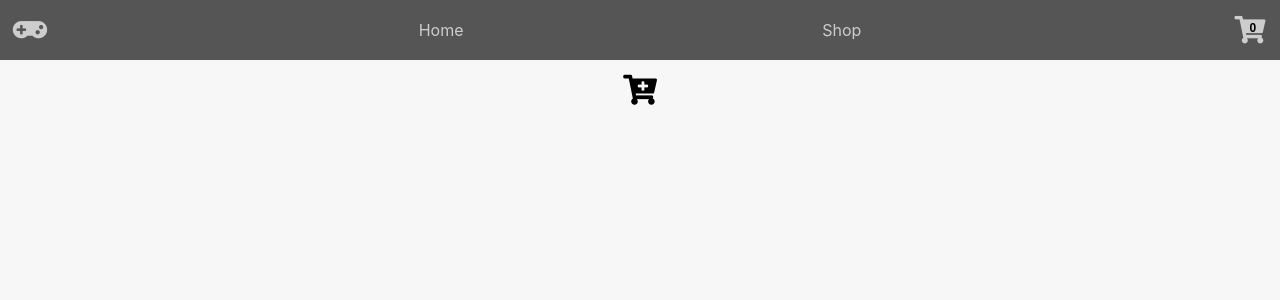
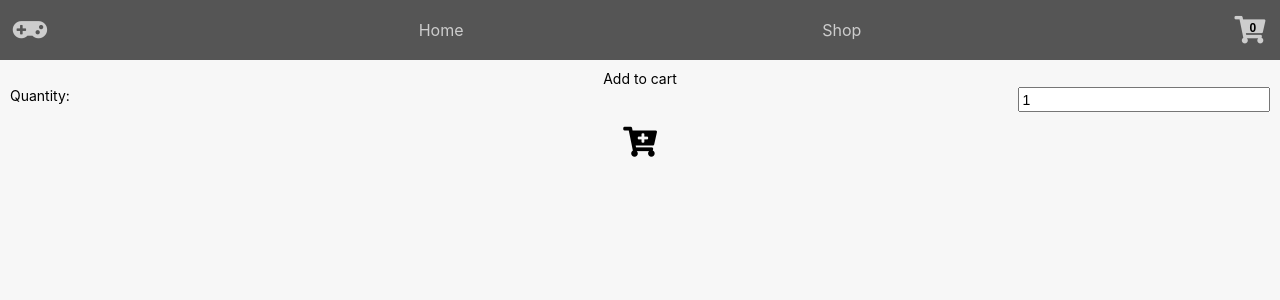
Before and after one commit to charliedodds/shopping-cart, a React (Create React App) app: page /shop/1 in a window 1280 px wide. Shown: the top 300 px of the page. Built offline with nearby package versions, Linux system fonts and the light colour scheme; no server answers.

Commit message:
Add ability to add to basket

```diff
--- a/src/components/Item.js
+++ b/src/components/Item.js
@@ -9,6 +9,7 @@ import '../styles/Item.css';
 
 const Item = ({ basket, setBasket }) => {
   const [item, setItem] = useState({});
+  const [qty, setQty] = useState(1);
   const { dealID } = useParams();
 
   const getItem = async () => {
@@ -24,11 +25,22 @@ const Item = ({ basket, setBasket }) => {
     getItem();
   }, []);
 
-  const handleClick = () => {
-    setBasket([
-      ...basket,
-      { name: item.gameInfo.name, price: item.gameInfo.salePrice },
-    ]);
+  const handleChange = (e) => {
+    setQty(e.target.value);
+  };
+
+  const handleSubmit = (e) => {
+    e.preventDefault();
+    let itemsToAdd = [];
+    for (let i = qty; i > 0; i--) {
+      itemsToAdd.push({
+        name: item.gameInfo.name,
+        price: item.gameInfo.salePrice,
+      });
+    }
+    setBasket([...basket, ...itemsToAdd]);
+    console.log(basket);
+    setQty(1);
   };
 
   return (
@@ -65,9 +77,23 @@ const Item = ({ basket, setBasket }) => {
           </section>
         </>
       )}
-      <button className='Item-add-to-cart' onClick={handleClick}>
-        <i className='fas fa-cart-plus'></i>
-      </button>
+      <form onSubmit={handleSubmit}>
+        <p>Add to cart</p>
+        <section className='Item-input-container'>
+          <label htmlFor='qty'>Quantity:</label>
+          <input
+            className='Item-input'
+            id='qty'
+            onChange={handleChange}
+            type='number'
+            min='0'
+            value={qty}
+          />
+        </section>
+        <button className='Item-add-to-cart'>
+          <i className='fas fa-cart-plus'></i>
+        </button>
+      </form>
     </article>
   );
 };
--- a/src/styles/Item.css
+++ b/src/styles/Item.css
@@ -31,6 +31,10 @@
   margin: 0.5rem 0;
 }
 
+.Item-input-container {
+  display: flex;
+}
+
 .Item-add-to-cart {
   margin: 1rem auto;
   font-size: 3rem;
--- a/src/styles/index.css
+++ b/src/styles/index.css
@@ -60,6 +60,17 @@ h1 {
   font-size: 2.8rem;
 }
 
+form {
+  text-align: center;
+  font-size: 1.4rem;
+}
+
+input {
+  width: 20%;
+  margin-left: auto;
+  padding: 0.25rem;
+}
+
 .red-text {
   color: red;
 }
```
